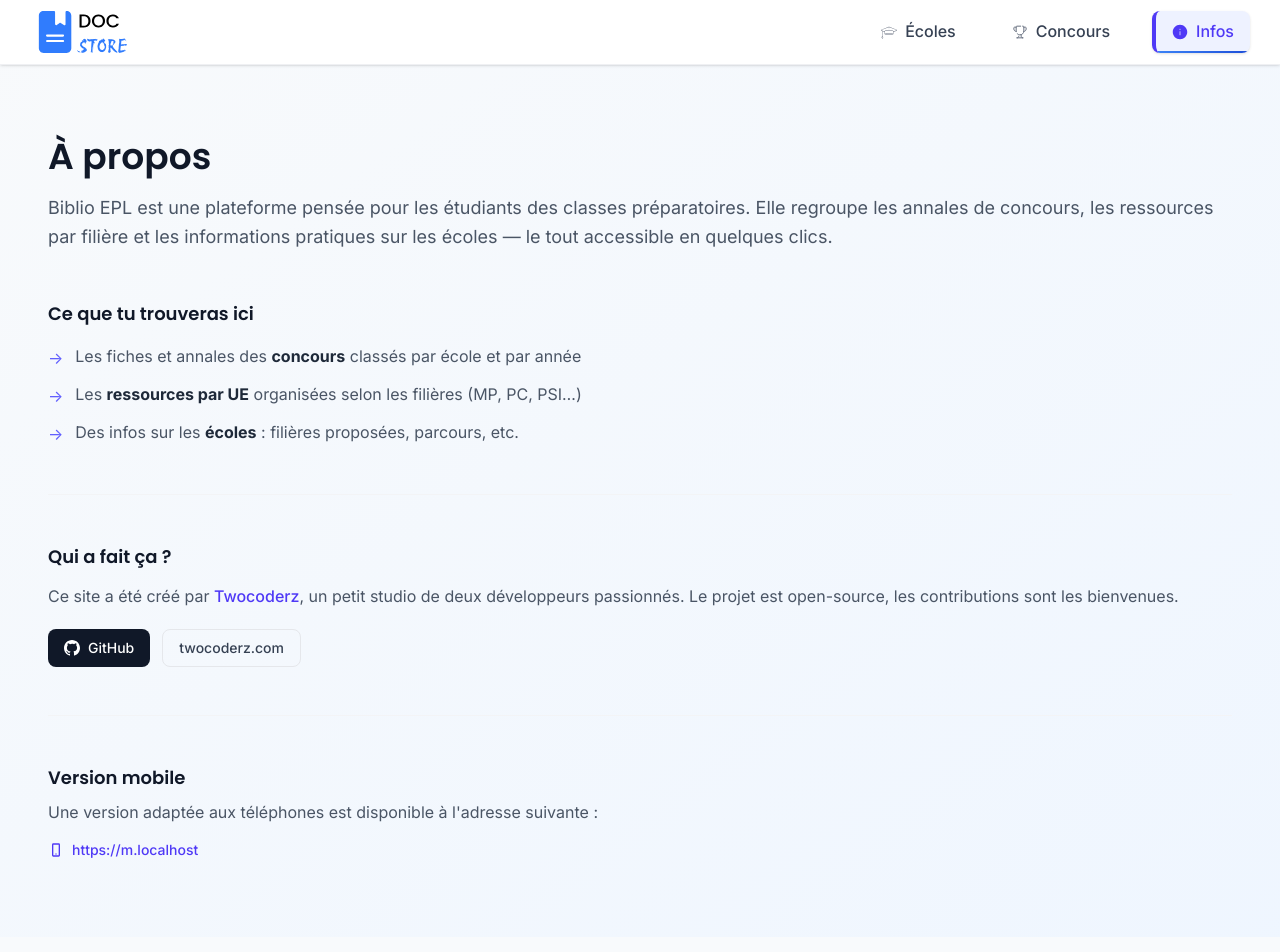
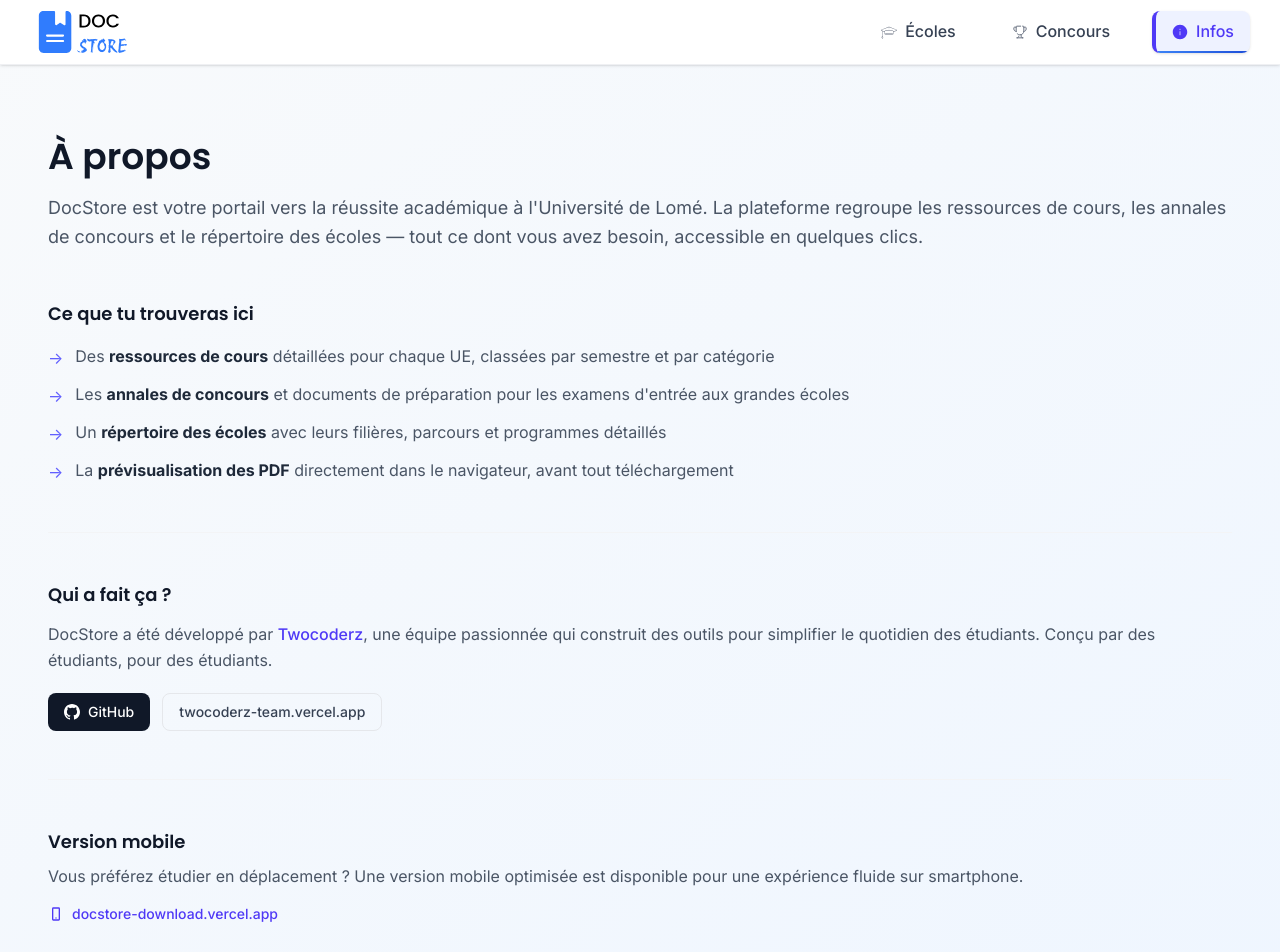
Before and after one commit to twocoderz/docstore, a React (Vite) app: page /infos in a window 1280 px wide. Shown: the top 952 px of the page. Built offline with nearby package versions, Linux system fonts and the light colour scheme.

Commit message:
update info

```diff
--- a/src/pages/Infos.jsx
+++ b/src/pages/Infos.jsx
@@ -2,11 +2,6 @@ import React from "react";
 import Popup from "../components/Popup";
 
 const Infos = () => {
-  const mobileUrl =
-    typeof window !== "undefined"
-      ? `https://m.${window.location.hostname}`
-      : "https://m.example.com";
-
   const [isTwocoderzPopupOpen, setIsTwocoderzPopupOpen] = React.useState(false);
 
   const handleTwocoderzClick = (event) => {
@@ -22,10 +17,10 @@ const Infos = () => {
           À propos
         </h1>
         <p className="text-gray-600 text-base md:text-lg leading-relaxed">
-          Biblio EPL est une plateforme pensée pour les étudiants des classes
-          préparatoires. Elle regroupe les annales de concours, les ressources
-          par filière et les informations pratiques sur les écoles — le tout
-          accessible en quelques clics.
+          DocStore est votre portail vers la réussite académique à l'Université
+          de Lomé. La plateforme regroupe les ressources de cours, les annales
+          de concours et le répertoire des écoles — tout ce dont vous avez
+          besoin, accessible en quelques clics.
         </p>
       </div>
 
@@ -38,24 +33,34 @@ const Infos = () => {
           <li className="flex gap-3">
             <span className="text-indigo-500 mt-0.5 shrink-0">→</span>
             <span>
-              Les fiches et annales des{" "}
-              <strong className="text-gray-800">concours</strong> classés par
-              école et par année
+              Des <strong className="text-gray-800">ressources de cours</strong>{" "}
+              détaillées pour chaque UE, classées par semestre et par catégorie
             </span>
           </li>
           <li className="flex gap-3">
             <span className="text-indigo-500 mt-0.5 shrink-0">→</span>
             <span>
-              Les <strong className="text-gray-800">ressources par UE</strong>{" "}
-              organisées selon les filières (MP, PC, PSI…)
+              Les <strong className="text-gray-800">annales de concours</strong>{" "}
+              et documents de préparation pour les examens d'entrée aux grandes
+              écoles
             </span>
           </li>
           <li className="flex gap-3">
             <span className="text-indigo-500 mt-0.5 shrink-0">→</span>
             <span>
-              Des infos sur les{" "}
-              <strong className="text-gray-800">écoles</strong> : filières
-              proposées, parcours, etc.
+              Un{" "}
+              <strong className="text-gray-800">répertoire des écoles</strong>{" "}
+              avec leurs filières, parcours et programmes détaillés
+            </span>
+          </li>
+          <li className="flex gap-3">
+            <span className="text-indigo-500 mt-0.5 shrink-0">→</span>
+            <span>
+              La{" "}
+              <strong className="text-gray-800">
+                prévisualisation des PDF
+              </strong>{" "}
+              directement dans le navigateur, avant tout téléchargement
             </span>
           </li>
         </ul>
@@ -69,16 +74,16 @@ const Infos = () => {
           Qui a fait ça ?
         </h2>
         <p className="text-gray-600 text-base leading-relaxed mb-5">
-          Ce site a été créé par{" "}
+          DocStore a été développé par{" "}
           <a
-            href="https://twocoderz.com"
+            href="https://twocoderz-team.vercel.app"
             onClick={handleTwocoderzClick}
             className="text-indigo-600 font-medium hover:underline"
           >
             Twocoderz
           </a>
-          , un petit studio de deux développeurs passionnés. Le projet est
-          open-source, les contributions sont les bienvenues.
+          , une équipe passionnée qui construit des outils pour simplifier le
+          quotidien des étudiants. Conçu par des étudiants, pour des étudiants.
         </p>
         <div className="flex flex-wrap gap-3">
           <a
@@ -93,11 +98,11 @@ const Infos = () => {
             GitHub
           </a>
           <a
-            href="https://twocoderz.com"
+            href="https://twocoderz-team.vercel.app"
             onClick={handleTwocoderzClick}
             className="inline-flex items-center gap-2 px-4 py-2 rounded-lg border border-gray-200 text-gray-700 text-sm font-medium hover:bg-gray-50 transition-colors"
           >
-            twocoderz.com
+            twocoderz-team.vercel.app
           </a>
         </div>
       </div>
@@ -110,11 +115,11 @@ const Infos = () => {
           Version mobile
         </h2>
         <p className="text-gray-600 text-base mb-4">
-          Une version adaptée aux téléphones est disponible à l'adresse suivante
-          :
+          Vous préférez étudier en déplacement ? Une version mobile optimisée
+          est disponible pour une expérience fluide sur smartphone.
         </p>
         <a
-          href={mobileUrl}
+          href="https://docstore-download.vercel.app"
           target="_blank"
           rel="noopener noreferrer"
           className="inline-flex items-center gap-2 text-indigo-600 text-sm font-medium hover:underline"
@@ -132,7 +137,7 @@ const Infos = () => {
               d="M12 18h.01M8 21h8a1 1 0 0 0 1-1V4a1 1 0 0 0-1-1H8a1 1 0 0 0-1 1v16a1 1 0 0 0 1 1z"
             />
           </svg>
-          {mobileUrl}
+          docstore-download.vercel.app
         </a>
       </div>
 
```
